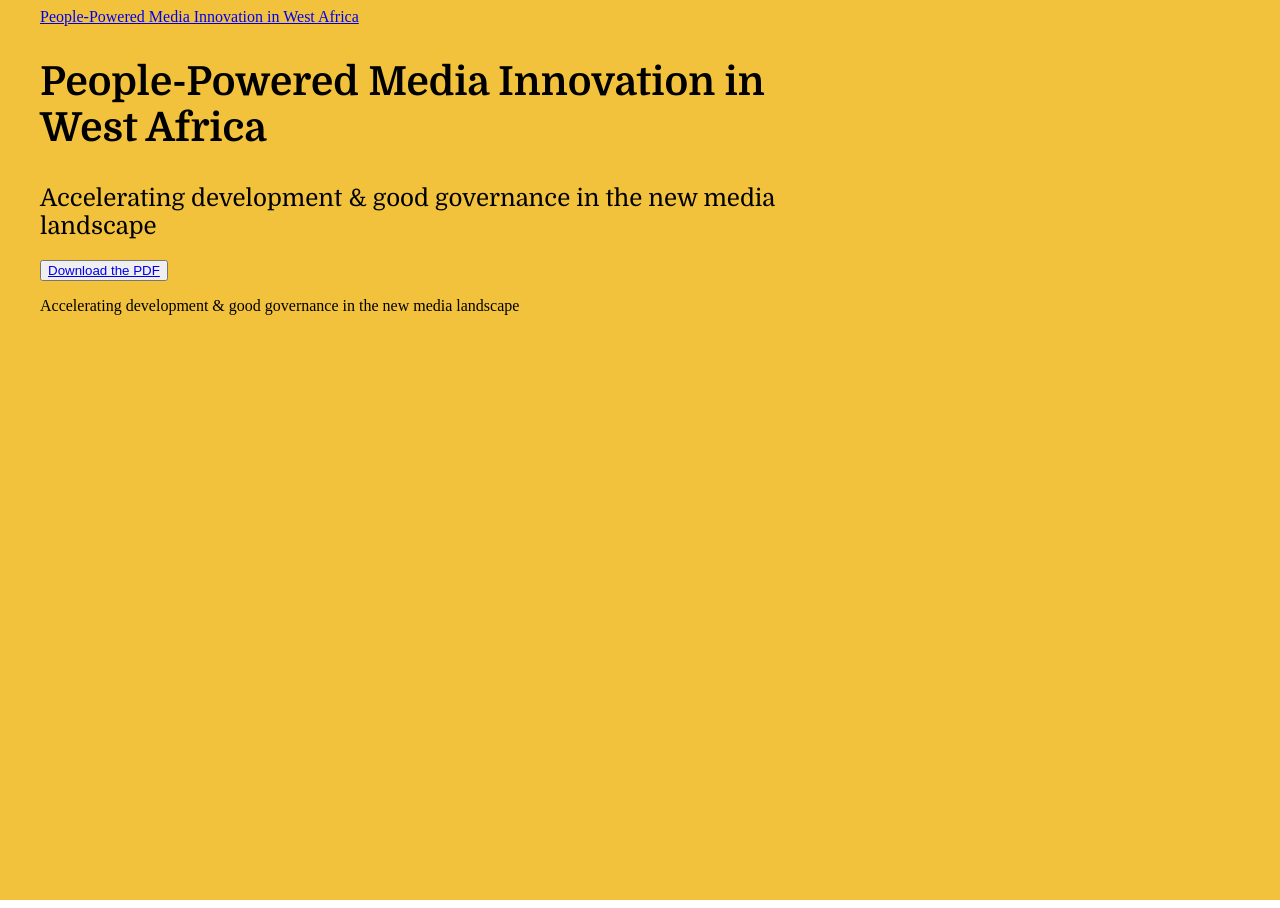
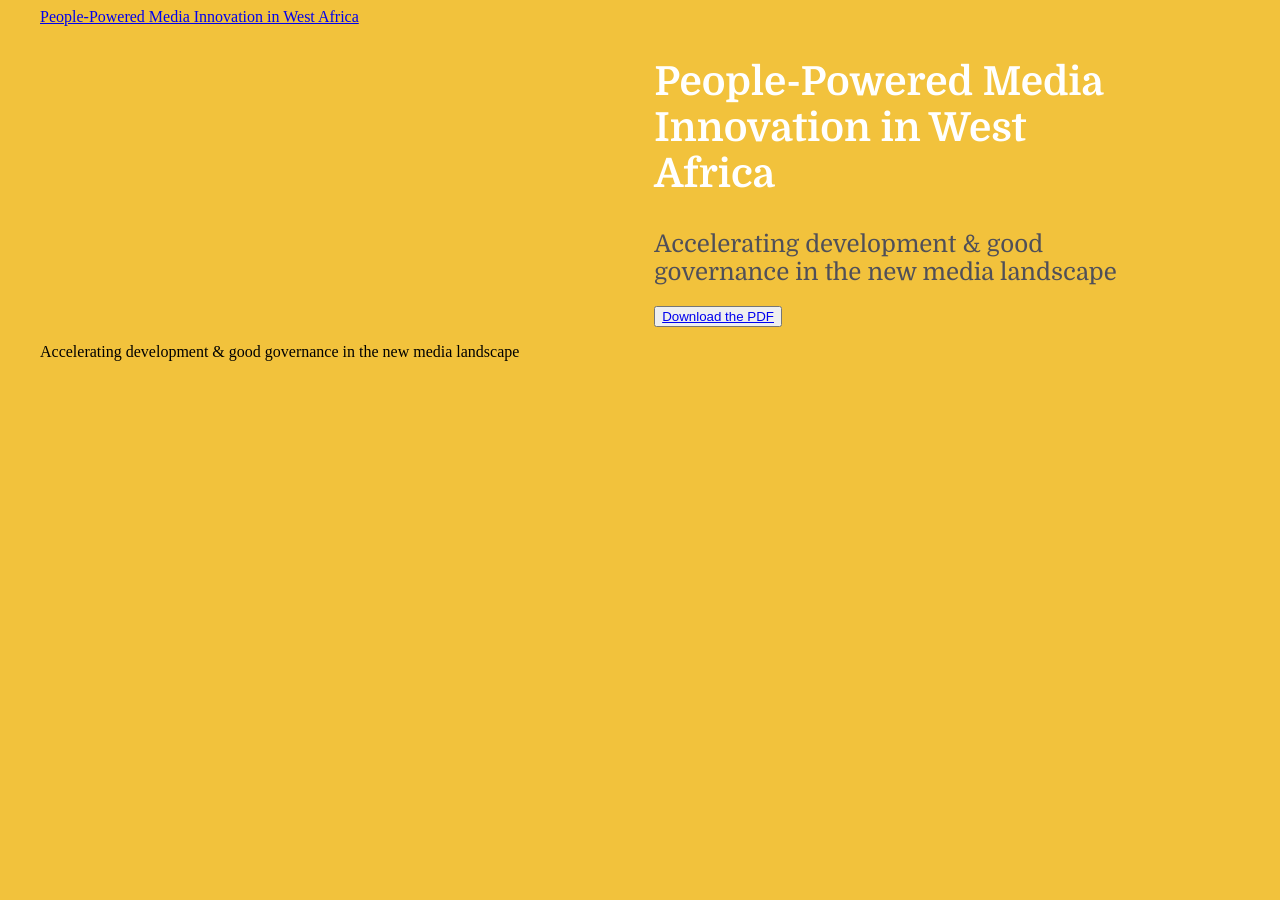
Before and after one commit to theReboot/westafricamedia, a Jekyll site: the page built from index.html, in a window 1280 px wide. Built offline with Jekyll 4.4.1, drawn with Linux system fonts in a browser that asks for light colours.

Commit message:
Added basic media query

```diff
--- a/_sass/_variables.scss
+++ b/_sass/_variables.scss
@@ -1,6 +1,7 @@
 // colors
 
 $orange: #F2C23C;
+$grey: #4F4F59;
 
 
 // type
--- a/css/main.scss
+++ b/css/main.scss
@@ -45,8 +45,25 @@ h3 {
 
 // Section specifics
 
+.introduction {
+
+  h1 {
+    color: #fff;
+  }
+
+  h2 {
+    color: $grey;
+  }
+}
+
 .textwrap {
-  @include span-columns(8);
+  @include span-columns(5 of 12);
+  @include shift(6 of 12);
+
+  @media screen and (max-width: 768px){
+    @include span-columns(12 of 12);
+    @include shift(0);
+  }
 }
 
 .photoBG {
```
